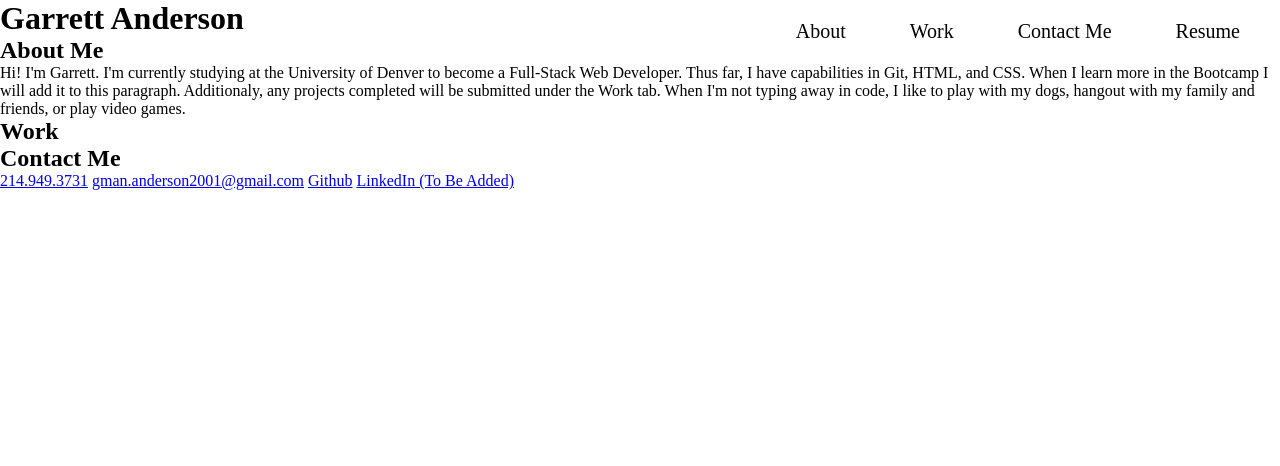
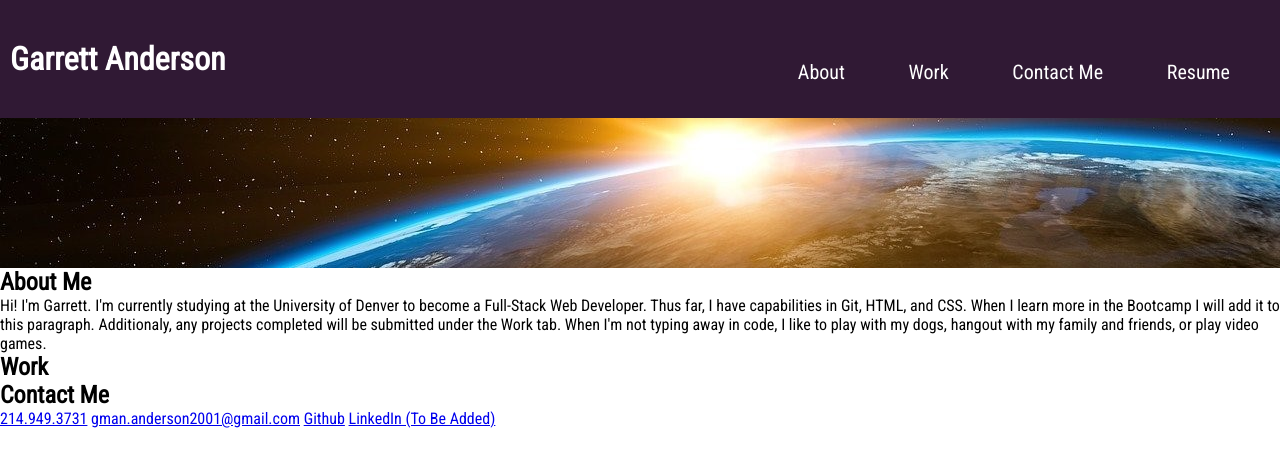
Before and after one commit to GarrettA01/MyPortfolio, a plain HTML site: page index.html in a window 1280 px wide. Drawn offline with Linux system fonts and the light colour scheme.

Commit message:
Added background image

```diff
--- a/assets/style.css
+++ b/assets/style.css
@@ -2,6 +2,13 @@
     box-sizing: border-box;
     padding: 0;
     margin: 0;
+    font-family: 'Roboto Condensed', sans-serif;
+}
+
+header {
+    background-color:#301934 ;
+    color: #fff;
+    padding: 40px 10px;
 }
 
 header h1 {
@@ -22,3 +29,9 @@ header nav ul li {
     padding: 20px;
     margin-right: 20px;
 }
+
+.background-img {
+    height: 150px;
+    width: 100%;
+    background-image: url("./images/earth-gaf0196775_1920 (2).jpg")
+}
--- a/index.html
+++ b/index.html
@@ -5,8 +5,12 @@
     <meta http-equiv="X-UA-Compatible" content="IE=edge" />
     <meta name="viewport" content="width=device-width, initial-scale=1.0" />
     <link rel="stylesheet" href="./assets/style.css" />
+    <link rel="preconnect" href="https://fonts.googleapis.com">
+    <link rel="preconnect" href="https://fonts.gstatic.com" crossorigin>
+    <link href="https://fonts.googleapis.com/css2?family=Roboto+Condensed&display=swap" rel="stylesheet">
     <title>Garrett Anderson Portfolio</title>
   </head>
+
   <body>
     <header>
       <h1>Garrett Anderson</h1>
@@ -20,7 +24,7 @@
       </nav>
     </header>
 
-    <div class=""></div>
+    <div class="background-img"></div>
 
     <main>
       <section>
@@ -47,6 +51,10 @@
         </nav>
       </section>
 
+      <footer>
+
+      </footer>
+
 
       </nav>
     </main>
```
Also changed, not shown: assets/images/earth-gaf0196775_1920 (2).jpg (added).
